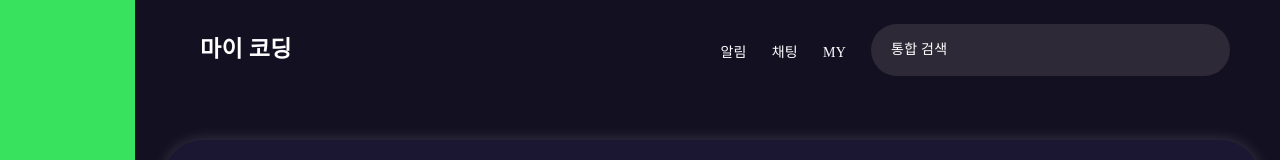
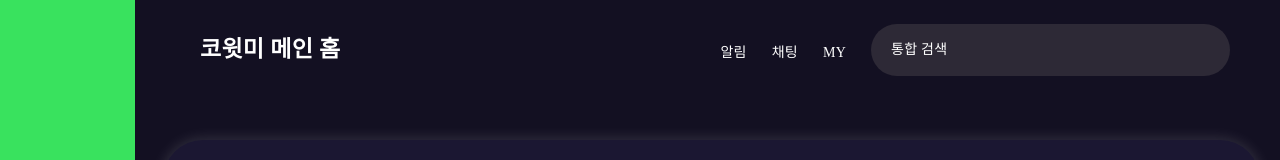
Before and after one commit to Koeunseooooo/CoWithMe_frontend, a React (Create React App) app: page / in a window 1280 px wide. Shown: the top 160 px of the page. Built offline with nearby package versions, Linux system fonts and the light colour scheme.

Commit message:
Feat: 홈페이지 header headText 변경

```diff
--- a/src/pages/Home/index.js
+++ b/src/pages/Home/index.js
@@ -90,7 +90,7 @@ const Home = ({ history }) => {
 
   return (
     <>
-      <SubHeader headText={"마이 코딩"} />
+      <SubHeader headText={"코윗미 메인 홈"} />
       <Header isMainHome />
         <Wrapper>
           <div className="main-wrapper">
```
